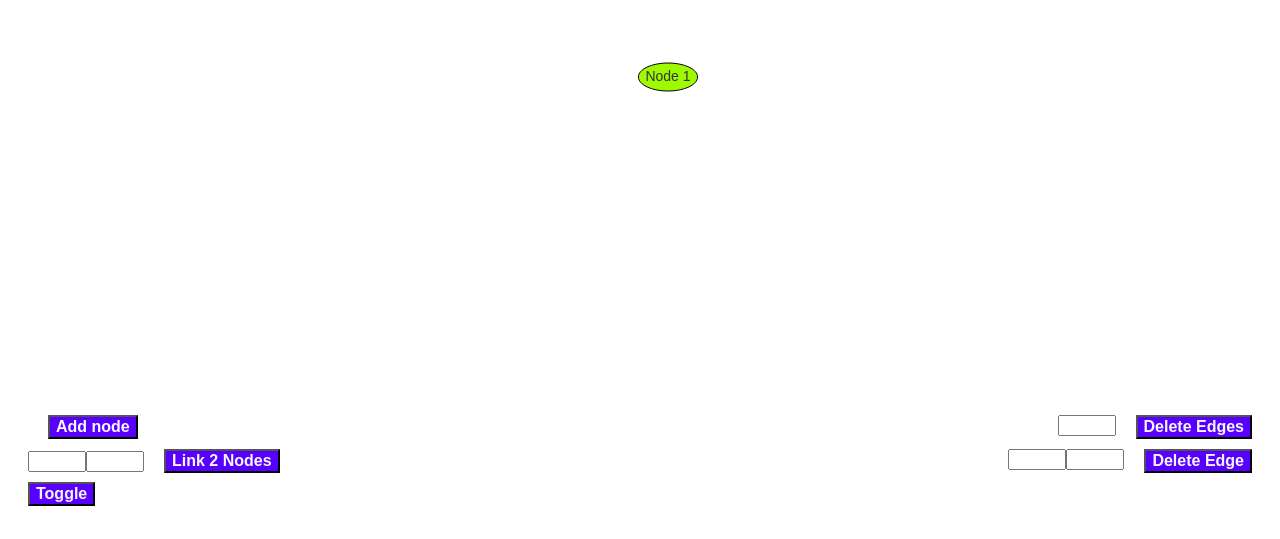
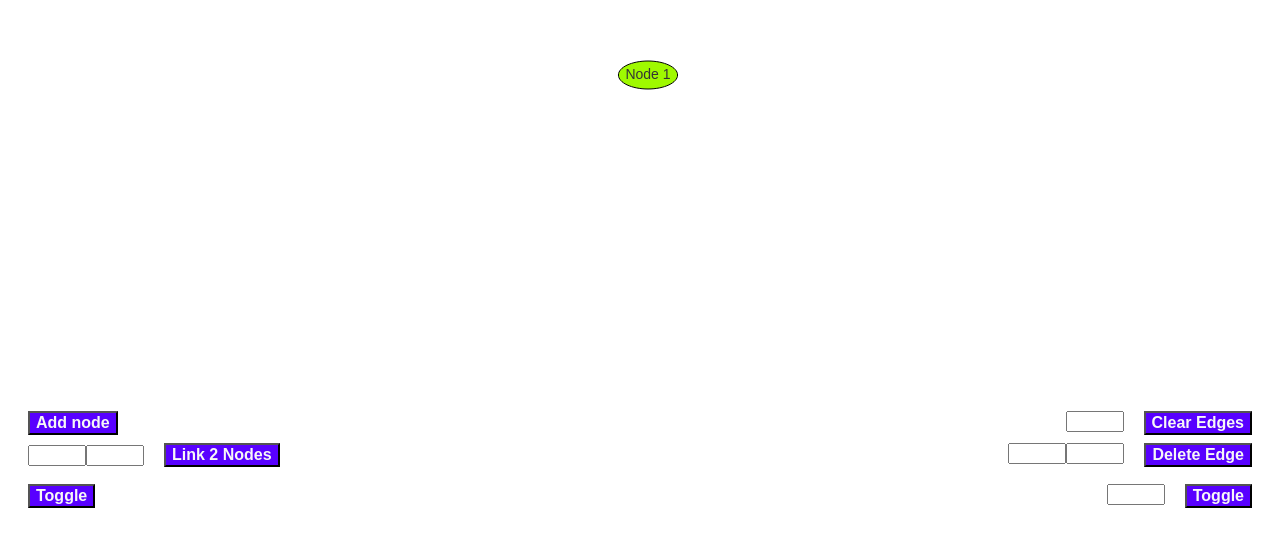
Before and after one commit to rd977/Graph_Editor, an Angular app: page /custom-nodes in a window 1280 px wide. Shown: the part 261-800 px from the top of the page. Built offline with nearby package versions, Linux system fonts and the light colour scheme.

Commit message:
rami dhouib delete edges and delet node

```diff
--- a/src/app/custom-nodes/custom-nodes.component.css
+++ b/src/app/custom-nodes/custom-nodes.component.css
@@ -17,8 +17,8 @@
   cursor: pointer;
   font-weight: bold;
 }
-div{
-  margin-top: 10px;
+.top{
+  margin-top: 8px;
   margin-left: 20px;
 }
 
--- a/src/app/custom-nodes/custom-nodes.component.html
+++ b/src/app/custom-nodes/custom-nodes.component.html
@@ -1,10 +1,10 @@
-<div id="mynetwork-vis" class="wrapper-network" xmlns="http://www.w3.org/1999/html"></div>
-<div>
-  <button class ="actionButton" (click)="add()" > Add node</button>
-  <button class ="actionButton left" (click)="delete_edges()" > Delete Edges</button>
+<div class="top" id="mynetwork-vis" class="wrapper-network" ></div>
+<div class="top">
+  <button class ="actionButton1" (click)="add()" > Add node</button>
+  <button class ="actionButton left" (click)="delete_edges()" > Clear Edges</button>
   <input #box4 class="left" type="text" (keyup.enter)="update5(box4.value)" (blur)="update5(box4.value)" >
 </div>
-<div>
+<div class="top">
   <input #box id="node1" type="text" (keyup.enter)="update1(box.value)" (blur)="update1(box.value)" >
   <input #box1 id="node2" type="text" (keyup.enter)="update2(box1.value)" (blur)="update2(box1.value)" >
   <button  class ="actionButton" (click)="link()">Link 2 Nodes </button>
@@ -12,4 +12,8 @@
   <input #box3 class="left" type="text" (keyup.enter)="update4(box3.value)" (blur)="update4(box3.value)" >
   <input #box2 class="left" type="text" (keyup.enter)="update3(box2.value)" (blur)="update3(box2.value)" >
 </div>
-<button class ="actionButton" (click)="toggle_labels()" > Toggle</button>
+<div class="top">
+  <button class ="actionButton1" (click)="toggle_labels()" > Toggle</button>
+  <button class ="actionButton left" (click)="Delete_node()" > Toggle</button>
+  <input #box5 class="left" type="text" (keyup.enter)="update6(box5.value)" (blur)="update6(box5.value)" >
+</div>
--- a/src/app/custom-nodes/custom-nodes.component.ts
+++ b/src/app/custom-nodes/custom-nodes.component.ts
@@ -21,6 +21,7 @@ export class CustomNodesComponent implements OnInit {
   node3: number;
   node4: number;
   node5: number;
+  node6; number;
   // try
   person;
   // functions that store the input
@@ -36,6 +37,12 @@ export class CustomNodesComponent implements OnInit {
   }
   update4(value) {
     this.node4 = value;
+  }
+  update5(value) {
+    this.node5 = value;
+  }
+  update6(value) {
+    this.node6 = value;
   }
 
   constructor() {
@@ -109,6 +116,10 @@ export class CustomNodesComponent implements OnInit {
   }
   // deletes all nodes linking to one edge
   delete_edges() {
-    this.edges.clear(this.node5);
+    this.edges.clear();
+  }
+  Delete_node() {
+    console.log(this.node6);
+    this.edges.clear(this.node6);
   }
 }
```
